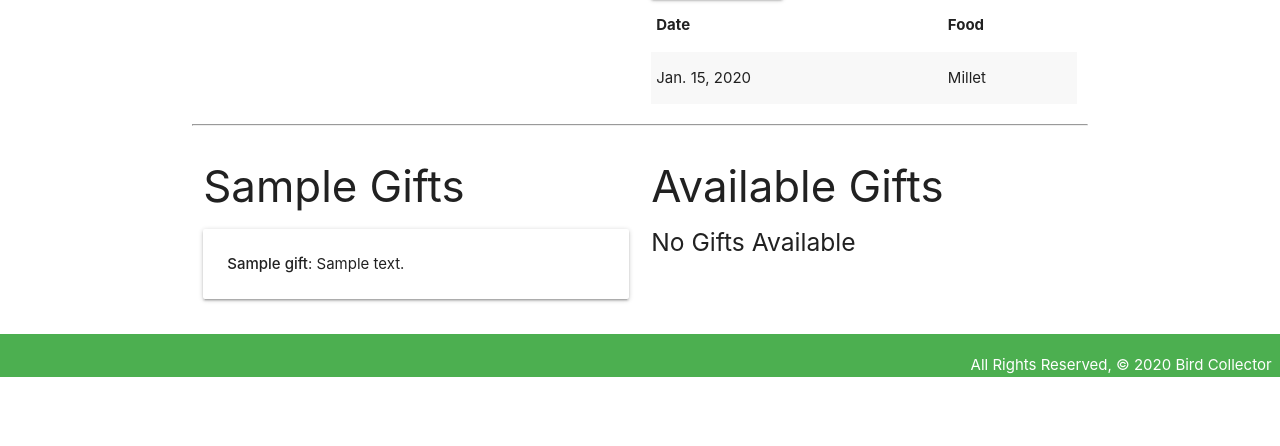
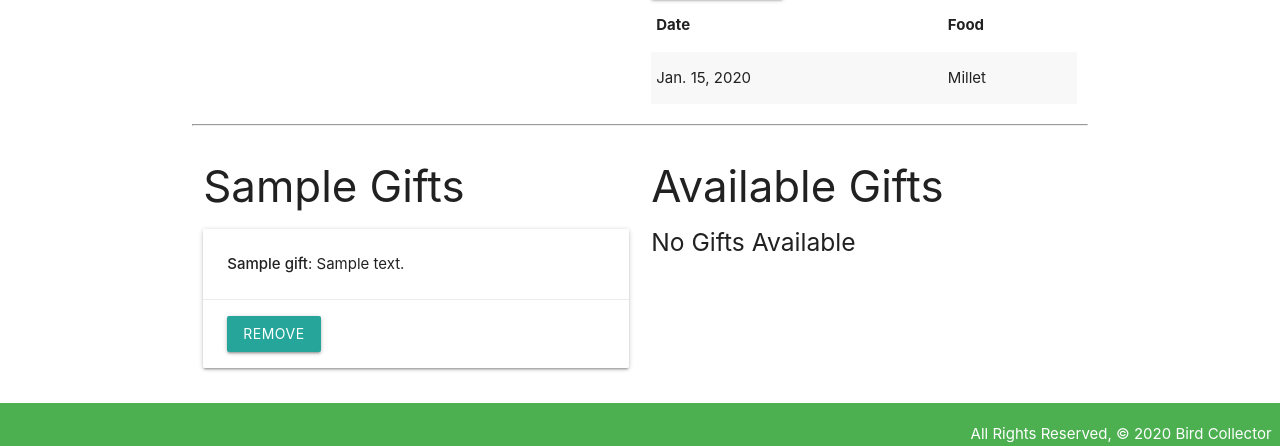
Before and after one commit to thomasdahlberg/birdcollector, a Django app: page /birds/1/ in a window 1280 px wide. Shown: the part 427-873 px from the top of the page. Before the commit the page ends 804 px from the top, so only its background shows below. Run offline with Django 3.2, Linux system fonts and the light colour scheme; tables that the repository leaves empty hold one stand-in row (values such as "Sample post").

Commit message:
implements remove bird/gift association functionality

```diff
--- a/main_app/templates/birds/detail.html
+++ b/main_app/templates/birds/detail.html
@@ -47,6 +47,12 @@
         <div class="card-content">
           <span><strong>{{gift.name}}</strong>: {{gift.description}}</span>
         </div>
+        <div class="card-action">
+          <form action="{% url 'rm_gift' bird.id gift.id %}" method="post">
+            {% csrf_token %}
+            <button type="submit" class="btn">Remove</button>
+          </form>
+        </div>
       </div>
       {% endfor %}
       {% else %}
--- a/main_app/urls.py
+++ b/main_app/urls.py
@@ -11,4 +11,5 @@ urlpatterns = [
     path('birds/<int:pk>/delete/', views.BirdDelete.as_view(), name='bird_delete'),
     path('birds/<int:bird_id>/add_feeding/', views.add_feeding, name='add_feeding'),
     path('birds/<int:bird_id>/assoc_gift/<int:gift_id>/', views.assoc_gift, name='assoc_gift'),
+    path('birds/<int:bird_id>/rm_gift/<int:gift_id>/', views.rm_gift, name='rm_gift'),
 ]
--- a/main_app/views.py
+++ b/main_app/views.py
@@ -37,6 +37,10 @@ def assoc_gift(request, bird_id, gift_id):
     Bird.objects.get(id=bird_id).gifts.add(gift_id)
     return redirect('detail', bird_id=bird_id)
 
+def rm_gift(request, bird_id, gift_id):
+    Bird.objects.get(id=bird_id).gifts.remove(gift_id)
+    return redirect('detail', bird_id=bird_id)
+
 class BirdCreate(CreateView):
     model = Bird
     fields = '__all__'
```
